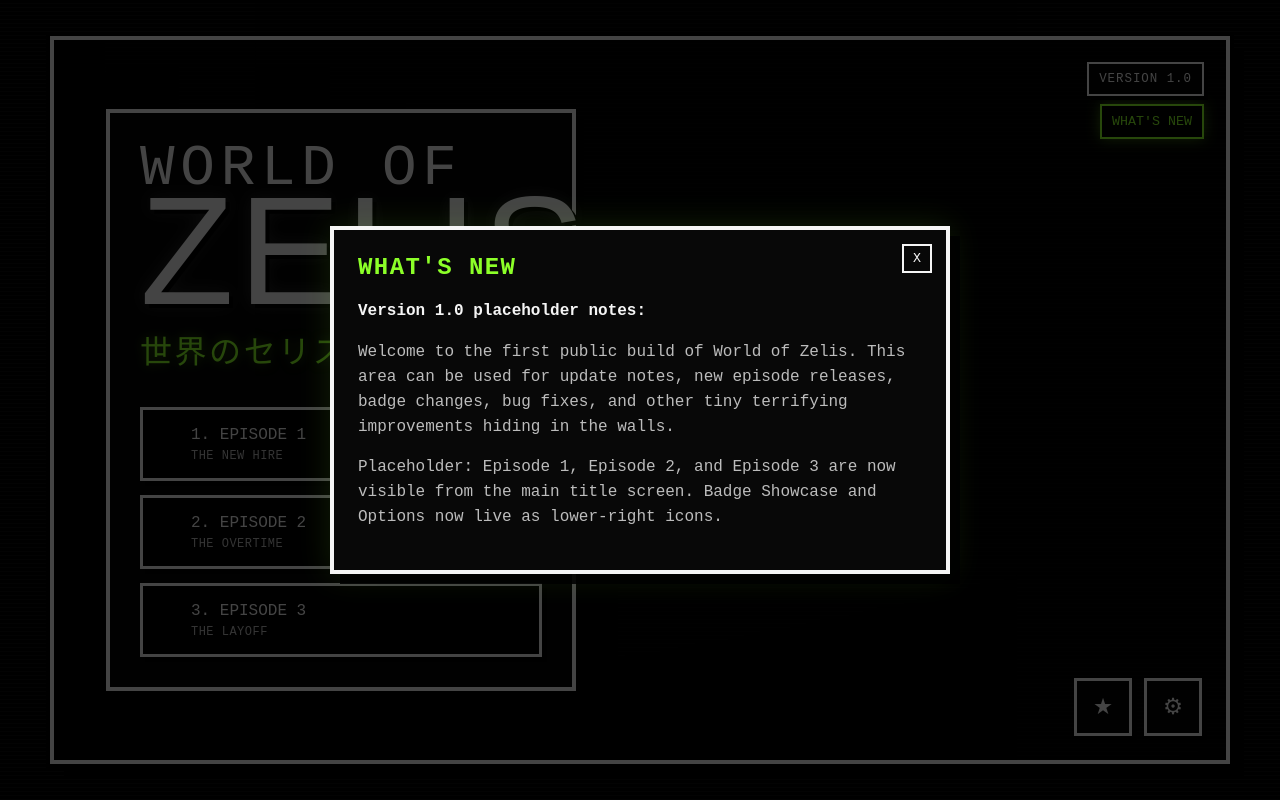
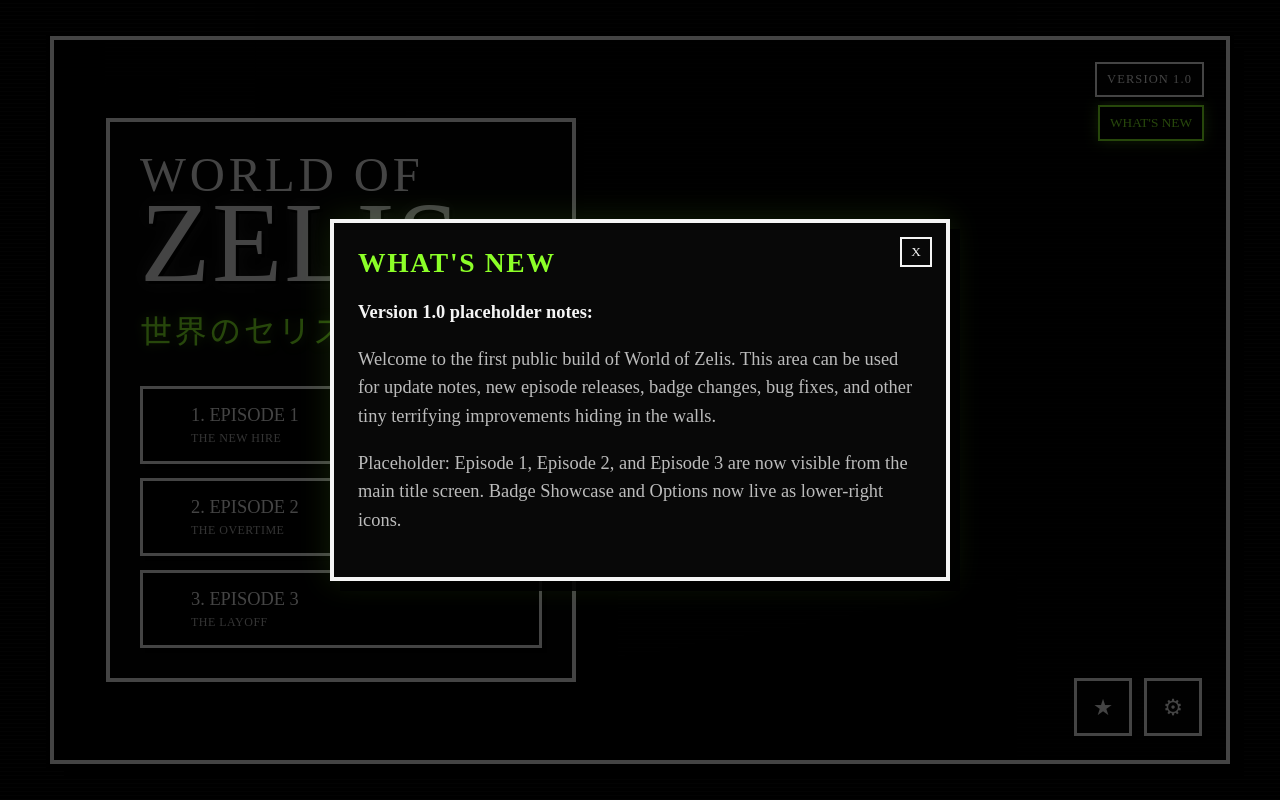
Before and after one commit to pncAIteam-Scan/WorldofZelis, a plain HTML site: page index.html in a window 1280 px wide. Both pictures are taken after a click on the button "WHAT'S NEW". Drawn offline with Linux system fonts and the light colour scheme; a web font is replaced by a local one.

Commit message:
Update index.html

```diff
--- a/index.html
+++ b/index.html
@@ -41,7 +41,7 @@
       --accent: #8cff28;
       --shadow: rgba(0, 0, 0, 0.9);
       --screen-glow: rgba(140, 255, 40, 0.42);
-      --font-scale: 1;
+      --font-scale: 1.15;
     }
 
     body.light {
@@ -65,7 +65,7 @@
       min-height: 100vh;
       background: var(--bg);
       color: var(--ink);
-      font-family: "ARI", monospace;
+      font-family: "ARI";
       font-size: calc(16px * var(--font-scale));
       display: flex;
       justify-content: center;
@@ -141,7 +141,7 @@
       right: 22px;
       z-index: 5;
       text-align: right;
-      font-family: "ARI Bold", monospace;
+      font-family: "ARI Bold";
       text-transform: uppercase;
       letter-spacing: 0.06em;
     }
@@ -162,7 +162,7 @@
       border: 2px solid var(--accent);
       background: #000;
       color: var(--accent);
-      font-family: "ARI Bold", monospace;
+      font-family: "ARI Bold";
       text-transform: uppercase;
       padding: 8px 10px;
       cursor: pointer;
@@ -178,7 +178,7 @@
       z-index: 2;
       min-height: 720px;
       display: grid;
-      grid-template-columns: minmax(340px, 470px) 1fr;
+      grid-template-columns: minmax(320px, 470px) 1fr;
       align-items: center;
       gap: 32px;
       padding: 52px;
@@ -186,6 +186,7 @@
 
     .title-panel {
       width: 100%;
+      max-width: 470px;
       background: var(--panel);
       border: 4px solid var(--border);
       box-shadow:
@@ -193,38 +194,42 @@
         0 0 28px rgba(0, 0, 0, 0.65);
       padding: 30px;
       backdrop-filter: blur(2px);
+      overflow: hidden;
     }
 
     .world-of {
-      font-family: "ARI Display", monospace;
+      font-family: "ARI Display";
       text-transform: uppercase;
-      letter-spacing: 0.1em;
-      font-size: clamp(2rem, 4.5vw, 4rem);
-      line-height: 0.9;
+      letter-spacing: 0.08em;
+      font-size: clamp(1.65rem, 3.8vw, 3.15rem);
+      line-height: 0.95;
+      max-width: 100%;
     }
 
     .zelis {
-      font-family: "Hydrating Lip", fantasy;
+      font-family: "Hydrating Lip";
       text-transform: uppercase;
-      letter-spacing: 0.03em;
-      font-size: clamp(5.8rem, 12vw, 11rem);
-      line-height: 0.74;
+      letter-spacing: 0.015em;
+      font-size: clamp(4.4rem, 9vw, 7.8rem);
+      line-height: 0.78;
       color: var(--ink);
+      max-width: 100%;
+      overflow-wrap: normal;
       text-shadow:
-        4px 4px 0 #000,
+        3px 3px 0 #000,
         0 0 18px rgba(255, 255, 255, 0.16);
     }
 
     body.light .zelis {
       text-shadow:
-        4px 4px 0 rgba(0, 0, 0, 0.25),
+        3px 3px 0 rgba(0, 0, 0, 0.25),
         0 0 18px rgba(0, 0, 0, 0.08);
     }
 
     .subtitle {
       margin-top: 18px;
       color: var(--accent);
-      font-family: "Mintsoda", "ARI Bold", monospace;
+      font-family: "Mintsoda";
       font-size: clamp(1.25rem, 2.5vw, 2rem);
       letter-spacing: 0.08em;
       text-shadow: 0 0 12px var(--screen-glow);
@@ -244,7 +249,7 @@
       background: rgba(0, 0, 0, 0.72);
       border: 3px solid var(--border);
       padding: 16px 18px 15px 48px;
-      font-family: "ARI Bold", monospace;
+      font-family: "ARI Bold";
       text-transform: uppercase;
       box-shadow: 5px 5px 0 var(--shadow);
       transition: transform 0.1s ease, box-shadow 0.1s ease, border-color 0.1s ease;
@@ -281,7 +286,7 @@
       display: block;
       margin-top: 5px;
       color: var(--muted);
-      font-family: "ARI", monospace;
+      font-family: "ARI";
       font-size: 0.75rem;
       letter-spacing: 0.04em;
     }
@@ -302,7 +307,7 @@
       border: 3px solid var(--border);
       background: var(--panel);
       color: var(--ink);
-      font-family: "ARI Bold", monospace;
+      font-family: "ARI Bold";
       font-size: 1.4rem;
       cursor: pointer;
       box-shadow: 5px 5px 0 var(--shadow);
@@ -376,7 +381,7 @@
 
     .modal h2 {
       margin: 0 0 18px;
-      font-family: "ARI Bold", monospace;
+      font-family: "ARI Bold";
       text-transform: uppercase;
       letter-spacing: 0.06em;
       color: var(--accent);
@@ -389,7 +394,7 @@
       border: 2px solid var(--border);
       background: transparent;
       color: var(--ink);
-      font-family: "ARI Bold", monospace;
+      font-family: "ARI Bold";
       cursor: pointer;
       padding: 5px 9px;
     }
@@ -418,7 +423,7 @@
 
     .badge strong {
       display: block;
-      font-family: "ARI Bold", monospace;
+      font-family: "ARI Bold";
       text-transform: uppercase;
       margin-bottom: 6px;
     }
@@ -441,7 +446,7 @@
       border: 2px solid var(--border);
       background: transparent;
       color: var(--ink);
-      font-family: "ARI Bold", monospace;
+      font-family: "ARI Bold";
       padding: 9px 11px;
       cursor: pointer;
       text-transform: uppercase;
@@ -480,7 +485,16 @@
       }
 
       .title-panel {
+        max-width: 100%;
         padding: 22px;
+      }
+
+      .world-of {
+        font-size: clamp(1.45rem, 8vw, 2.4rem);
+      }
+
+      .zelis {
+        font-size: clamp(3.8rem, 18vw, 6.4rem);
       }
 
       .version-area {
@@ -599,9 +613,9 @@
       <div class="option-row">
         <span>Font Size</span>
         <div>
-          <button class="small-button" onclick="setFontSize('small')">Small</button>
           <button class="small-button" onclick="setFontSize('normal')">Normal</button>
           <button class="small-button" onclick="setFontSize('large')">Large</button>
+          <button class="small-button" onclick="setFontSize('larger')">Larger</button>
         </div>
       </div>
     </section>
@@ -660,9 +674,9 @@
 
     function setFontSize(size) {
       const sizes = {
-        small: 0.9,
-        normal: 1,
-        large: 1.15
+        normal: 1.15,
+        large: 1.3,
+        larger: 1.45
       };
 
       document.documentElement.style.setProperty("--font-scale", sizes[size]);
```
